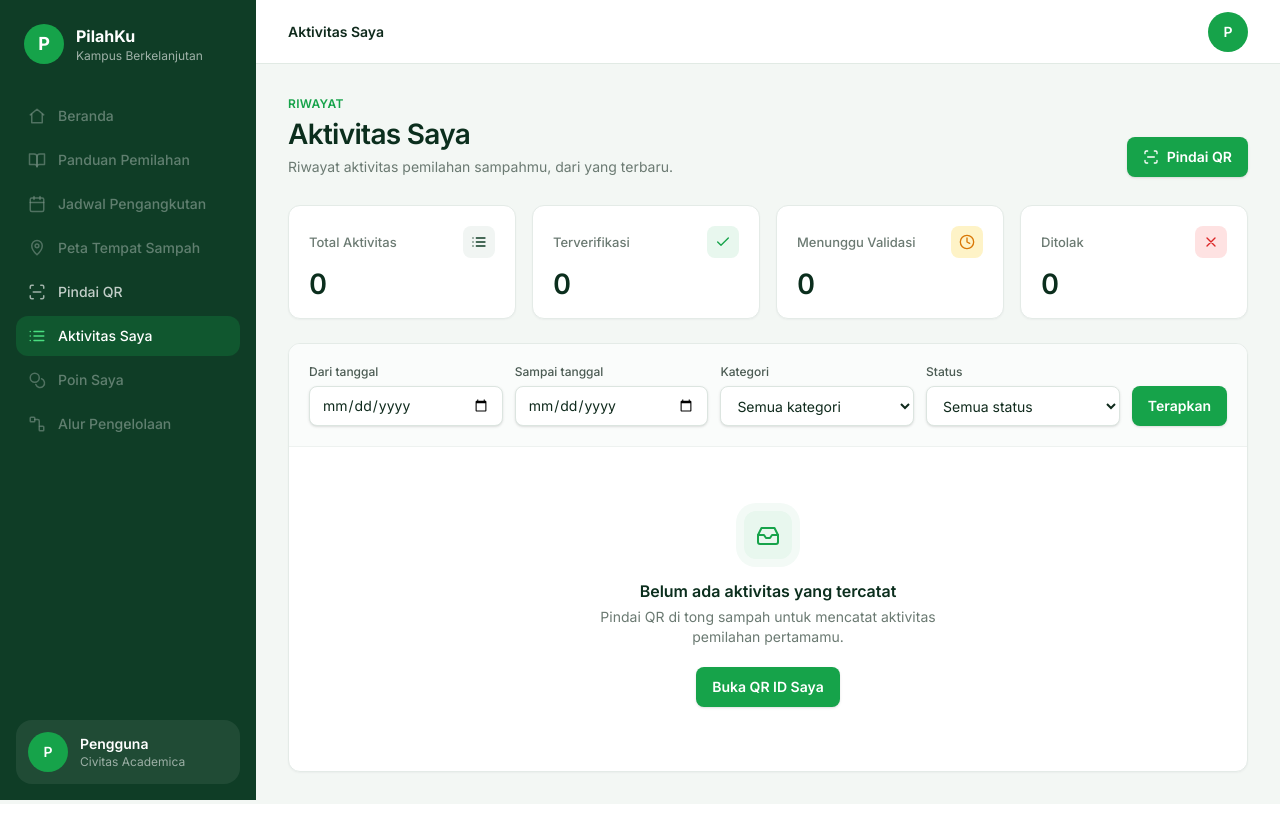
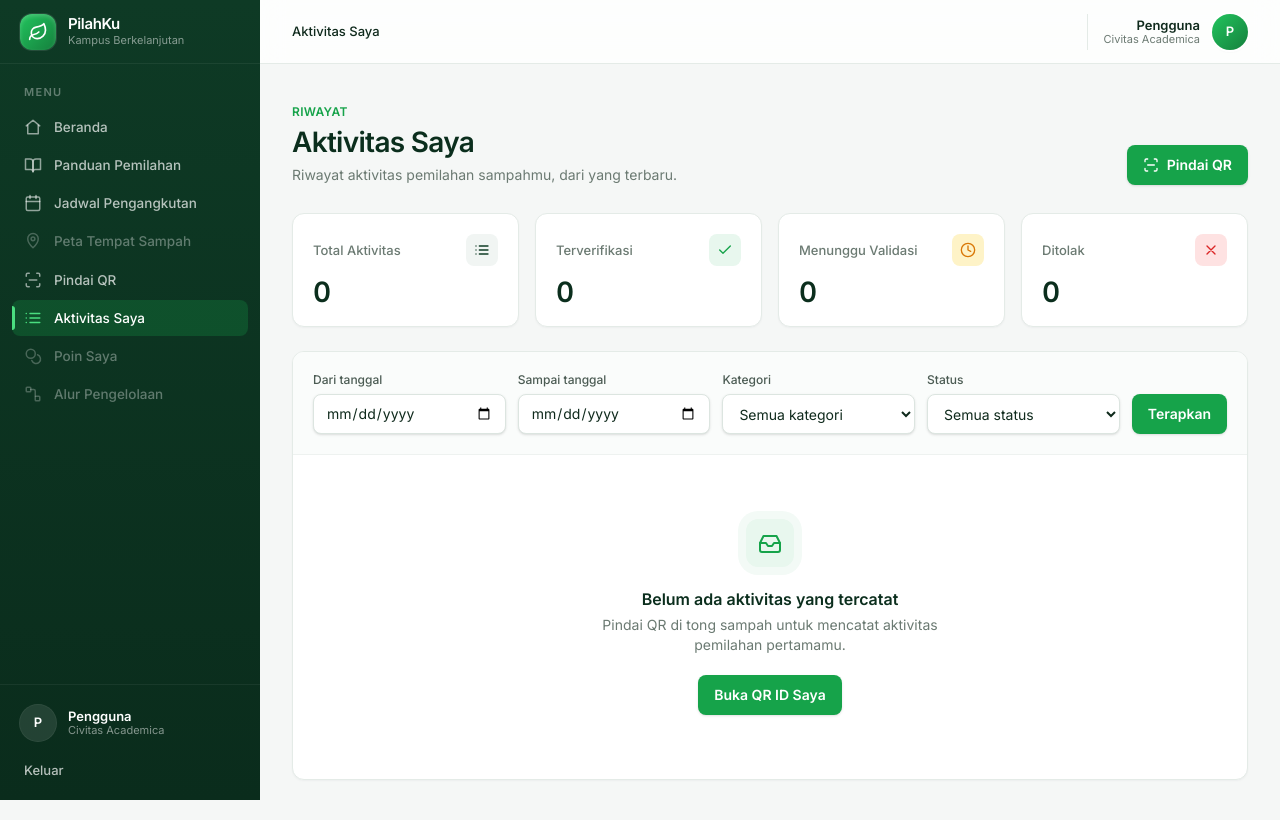
Before and after one commit to SI4802-KEL-BC/SI4802-KEL-BC, a Laravel app: page /aktivitas in a window 1280 px wide. Run offline with Laravel 12, Linux system fonts and the light colour scheme; the visitor is signed in with stand-in values (Sample User, id 1); data comes from the database, SQL or seed files in the repository; data that the repository does not hold is empty; style sheets or scripts are compiled from the project's sources.

Commit message:
SCRUM-38 feat(PBI-15): rapikan tampilan status verifikasi & halaman aktivitas

```diff
--- a/resources/views/layouts/app.blade.php
+++ b/resources/views/layouts/app.blade.php
@@ -1,5 +1,5 @@
 {{--
-    Layout utama PilahKu (sidebar hijau tua + topbar putih), mengikuti mockup Figma.
+    Layout utama PilahKu: sidebar hijau tua (gradasi) + topbar putih transparan.
 
     Section yang dipakai halaman:
         @section('judul', 'Judul Tab')              → <title>
@@ -22,9 +22,9 @@
 
     // Menu sidebar. 'siap' = halaman sudah dibuat; selain itu tampil redup (milik PBI lain).
     $menuUtama = [
-        ['label' => 'Beranda', 'ikon' => 'beranda', 'url' => '#', 'pola' => 'beranda*', 'siap' => false],
-        ['label' => 'Panduan Pemilahan', 'ikon' => 'buku', 'url' => '#', 'pola' => 'panduan*', 'siap' => false],
-        ['label' => 'Jadwal Pengangkutan', 'ikon' => 'kalender', 'url' => '#', 'pola' => 'jadwal*', 'siap' => false],
+        ['label' => 'Beranda', 'ikon' => 'beranda', 'url' => route('home'), 'pola' => '/', 'siap' => true],
+        ['label' => 'Panduan Pemilahan', 'ikon' => 'buku', 'url' => route('panduan.index'), 'pola' => 'panduan*', 'siap' => true],
+        ['label' => 'Jadwal Pengangkutan', 'ikon' => 'kalender', 'url' => route('schedules.public'), 'pola' => 'jadwal-pengangkutan*', 'siap' => true],
         ['label' => 'Peta Tempat Sampah', 'ikon' => 'pin', 'url' => '#', 'pola' => 'lokasi*', 'siap' => false],
         ['label' => 'Pindai QR', 'ikon' => 'pindai', 'url' => url('/pindai'), 'pola' => 'pindai*', 'siap' => true],
         ['label' => 'Aktivitas Saya', 'ikon' => 'daftar', 'url' => url('/aktivitas'), 'pola' => 'aktivitas*', 'siap' => true],
@@ -34,26 +34,33 @@
     $menuAdmin = [
         ['label' => 'Verifikasi Manual', 'ikon' => 'perisai', 'url' => url('/admin/verifikasi'), 'pola' => 'admin/verifikasi*', 'siap' => true],
         ['label' => 'QR Tong Sampah', 'ikon' => 'qr', 'url' => url('/admin/qr-tong'), 'pola' => 'admin/qr-tong*', 'siap' => true],
+        ['label' => 'Kelola Jadwal', 'ikon' => 'kalender', 'url' => route('admin.schedules.index'), 'pola' => 'admin/jadwal-pengangkutan*', 'siap' => true],
+        ['label' => 'Kelola Lokasi', 'ikon' => 'pin', 'url' => route('admin.lokasi.index'), 'pola' => 'admin/lokasi*', 'siap' => true],
+        ['label' => 'Kelola Kategori', 'ikon' => 'sampah', 'url' => route('kategori.index'), 'pola' => 'kategori*', 'siap' => true],
     ];
     $polos = trim($__env->yieldContent('polos')) !== '';
 @endphp
 <!DOCTYPE html>
-<html lang="id">
+<html lang="id" class="h-full">
 <head>
     <meta charset="utf-8">
     <meta name="viewport" content="width=device-width, initial-scale=1">
     <meta name="csrf-token" content="{{ csrf_token() }}">
+    <meta name="theme-color" content="#0B2E1D">
     <title>@yield('judul', 'PilahKu')</title>
     <link rel="preconnect" href="https://fonts.googleapis.com">
     <link rel="preconnect" href="https://fonts.gstatic.com" crossorigin>
     <link href="https://fonts.googleapis.com/css2?family=Inter:wght@400;500;600;700&display=swap" rel="stylesheet">
     @vite(['resources/css/app.css', 'resources/js/app.js'])
     <style>
-        body { font-family: 'Inter', ui-sans-serif, system-ui, sans-serif; }
-        dialog::backdrop { background: rgba(15, 42, 28, .45); }
+        body { font-family: 'Inter', ui-sans-serif, system-ui, sans-serif; font-feature-settings: 'cv11', 'ss01', 'ss03'; }
+        dialog::backdrop { background: rgba(11, 46, 29, .45); backdrop-filter: blur(2px); }
+        ::selection { background: #BBF7D0; color: #0B2E1D; }
+        #sidebar nav::-webkit-scrollbar { width: 6px; }
+        #sidebar nav::-webkit-scrollbar-thumb { background: rgba(255, 255, 255, .12); border-radius: 9999px; }
     </style>
 </head>
-<body class="min-h-screen bg-[#F3F7F4] text-[#0F2A1C] antialiased">
+<body class="min-h-full bg-[#F5F7F6] text-[#0F2A1C] antialiased">
 
 @if ($polos)
     <main class="flex min-h-screen items-center justify-center p-6">
@@ -61,87 +68,118 @@
     </main>
 @else
     {{-- Lapisan gelap saat sidebar dibuka di HP --}}
-    <div id="lapisan-sidebar" class="fixed inset-0 z-30 hidden bg-black/40 lg:hidden" onclick="toggleSidebar(false)"></div>
+    <div id="lapisan-sidebar" class="fixed inset-0 z-30 hidden bg-[#0B2E1D]/50 backdrop-blur-[2px] lg:hidden" onclick="toggleSidebar(false)"></div>
 
     {{-- SIDEBAR --}}
-    <aside id="sidebar" class="fixed inset-y-0 left-0 z-40 flex w-64 -translate-x-full flex-col bg-[#0F3D26] text-white transition-transform lg:translate-x-0">
-        <div class="flex items-center gap-3 px-6 pt-6 pb-8">
-            <span class="grid h-10 w-10 place-items-center rounded-full bg-[#16A34A] text-lg font-bold">P</span>
+    <aside id="sidebar" class="fixed inset-y-0 left-0 z-40 flex w-[260px] -translate-x-full flex-col bg-gradient-to-b from-[#0E3A25] to-[#0A2C1C] text-white shadow-xl shadow-black/10 transition-transform duration-200 lg:translate-x-0 lg:shadow-none">
+        {{-- Merek --}}
+        <div class="flex h-16 items-center gap-3 border-b border-white/[.06] px-5">
+            <span class="grid h-9 w-9 place-items-center rounded-xl bg-gradient-to-br from-[#22C55E] to-[#15803D] shadow-inner shadow-white/20 ring-1 ring-white/10">
+                <svg viewBox="0 0 24 24" class="h-5 w-5" fill="none" stroke="currentColor" stroke-width="2" stroke-linecap="round" stroke-linejoin="round" aria-hidden="true"><path d="M11 20A7 7 0 0 1 9.8 6.1C15.5 5 17 4.48 19 2c1 2 2 4.18 2 8 0 5.5-4.78 10-10 10Z"/><path d="M2 21c0-3 1.85-5.36 5.08-6C9.5 14.52 12 13 13 12"/></svg>
+            </span>
             <div class="leading-tight">
-                <p class="text-base font-bold">PilahKu</p>
-                <p class="text-xs text-white/60">Kampus Berkelanjutan</p>
+                <p class="text-[15px] font-semibold tracking-tight">PilahKu</p>
+                <p class="text-[11px] text-white/50">Kampus Berkelanjutan</p>
             </div>
+            <button type="button" class="ml-auto rounded-lg p-1.5 text-white/60 hover:bg-white/10 hover:text-white lg:hidden" onclick="toggleSidebar(false)" aria-label="Tutup menu">
+                @include('partials.ikon', ['n' => 'silang', 'c' => 'h-5 w-5'])
+            </button>
         </div>
 
-        <nav class="flex-1 space-y-1 overflow-y-auto px-4">
-            @foreach ($menuUtama as $item)
-                @php $aktif = request()->is($item['pola']); @endphp
-                <a href="{{ $item['url'] }}"
-                   class="flex items-center gap-3 rounded-xl px-3 py-2.5 text-sm font-medium transition
-                          {{ $aktif ? 'bg-[#16A34A]/25 text-white' : 'text-white/75 hover:bg-white/10 hover:text-white' }}
-                          {{ $item['siap'] ? '' : ($aktif ? 'pointer-events-none' : 'pointer-events-none opacity-45') }}"
-                   @if (! $item['siap']) aria-disabled="true" title="Belum tersedia" @endif>
-                    <span class="{{ $aktif ? 'text-[#4ADE80]' : 'text-white/60' }}">@include('partials.ikon', ['n' => $item['ikon'], 'c' => 'h-[18px] w-[18px]'])</span>
-                    {{ $item['label'] }}
-                </a>
-            @endforeach
+        <nav class="flex-1 overflow-y-auto px-3 py-5">
+            <p class="px-3 pb-2 text-[11px] font-semibold tracking-[.12em] text-white/35">MENU</p>
+            <div class="space-y-0.5">
+                @foreach ($menuUtama as $item)
+                    @php $aktif = request()->is($item['pola']); @endphp
+                    <a href="{{ $item['url'] }}"
+                       class="group relative flex items-center gap-3 rounded-lg px-3 py-2 text-[13.5px] font-medium transition-colors
+                              {{ $aktif ? 'bg-[#16A34A]/25 text-white' : 'text-white/70 hover:bg-white/[.06] hover:text-white' }}
+                              {{ $item['siap'] ? '' : 'pointer-events-none' }}"
+                       @if (! $item['siap']) aria-disabled="true" title="Belum tersedia" @endif>
+                        @if ($aktif)
+                            <span class="absolute inset-y-1.5 left-0 w-[3px] rounded-r-full bg-[#4ADE80]" aria-hidden="true"></span>
+                        @endif
+                        <span class="{{ $aktif ? 'text-[#4ADE80]' : ($item['siap'] ? 'text-white/55 group-hover:text-white/80' : 'text-white/25') }}">@include('partials.ikon', ['n' => $item['ikon'], 'c' => 'h-[18px] w-[18px]'])</span>
+                        <span class="truncate {{ $item['siap'] ? '' : 'text-white/35' }}">{{ $item['label'] }}</span>
+                    </a>
+                @endforeach
+            </div>
 
             @if ($adalahAdmin)
-                <p class="px-3 pt-6 pb-2 text-[11px] font-semibold tracking-wider text-white/45">ADMIN</p>
-                @foreach ($menuAdmin as $item)
-                    @php $aktif = request()->is($item['pola']); @endphp
-                    <a href="{{ $item['url'] }}"
-                       class="flex items-center gap-3 rounded-xl px-3 py-2.5 text-sm font-medium transition
-                              {{ $aktif ? 'bg-[#16A34A]/25 text-white' : 'text-white/75 hover:bg-white/10 hover:text-white' }}">
-                        <span class="{{ $aktif ? 'text-[#4ADE80]' : 'text-white/60' }}">@include('partials.ikon', ['n' => $item['ikon'], 'c' => 'h-[18px] w-[18px]'])</span>
-                        {{ $item['label'] }}
-                    </a>
-                @endforeach
+                <p class="px-3 pt-7 pb-2 text-[11px] font-semibold tracking-[.12em] text-white/35">ADMIN</p>
+                <div class="space-y-0.5">
+                    @foreach ($menuAdmin as $item)
+                        @php $aktif = request()->is($item['pola']); @endphp
+                        <a href="{{ $item['url'] }}"
+                           class="group relative flex items-center gap-3 rounded-lg px-3 py-2 text-[13.5px] font-medium transition-colors
+                                  {{ $aktif ? 'bg-[#16A34A]/25 text-white' : 'text-white/70 hover:bg-white/[.06] hover:text-white' }}">
+                            @if ($aktif)
+                                <span class="absolute inset-y-1.5 left-0 w-[3px] rounded-r-full bg-[#4ADE80]" aria-hidden="true"></span>
+                            @endif
+                            <span class="{{ $aktif ? 'text-[#4ADE80]' : 'text-white/55 group-hover:text-white/80' }}">@include('partials.ikon', ['n' => $item['ikon'], 'c' => 'h-[18px] w-[18px]'])</span>
+                            {{ $item['label'] }}
+                        </a>
+                    @endforeach
+                </div>
             @endif
         </nav>
 
-        <div class="p-4">
-            <div class="flex items-center gap-3 rounded-2xl bg-white/[.07] p-3">
-                <span class="grid h-10 w-10 shrink-0 place-items-center rounded-full bg-[#16A34A] text-sm font-semibold">{{ $inisial ?: 'P' }}</span>
+        {{-- Profil --}}
+        <div class="border-t border-white/[.06] p-3">
+            <a href="{{ route('profil.show') }}" class="flex items-center gap-3 rounded-xl px-2 py-2 hover:bg-white/[.06]" title="Lihat profil">
+                <span class="grid h-9 w-9 shrink-0 place-items-center rounded-full bg-white/10 text-[13px] font-semibold ring-1 ring-white/15">{{ $inisial ?: 'P' }}</span>
                 <div class="min-w-0 leading-tight">
-                    <p class="truncate text-sm font-semibold">{{ $namaPengguna }}</p>
-                    <p class="truncate text-xs text-white/55">{{ $adalahAdmin ? 'Admin' : 'Civitas Academica' }}@isset($saldoPoin) · {{ number_format($saldoPoin, 0, ',', '.') }} poin @endisset</p>
+                    <p class="truncate text-[13px] font-semibold">{{ $namaPengguna }}</p>
+                    <p class="truncate text-[11px] text-white/50">{{ $adalahAdmin ? 'Admin' : 'Civitas Academica' }}@isset($saldoPoin) · {{ number_format($saldoPoin, 0, ',', '.') }} poin @endisset</p>
                 </div>
-            </div>
+            </a>
+            @auth
+                <form method="POST" action="{{ route('logout') }}" class="mt-1">
+                    @csrf
+                    <button type="submit" class="w-full rounded-lg px-3 py-2 text-left text-[13px] font-medium text-white/70 hover:bg-white/[.06] hover:text-white">Keluar</button>
+                </form>
+            @endauth
         </div>
     </aside>
 
     {{-- AREA KONTEN --}}
-    <div class="lg:pl-64">
-        <header class="sticky top-0 z-20 flex h-16 items-center gap-3 border-b border-[#E1EAE4] bg-white/95 px-4 backdrop-blur sm:px-8">
-            <button type="button" class="-ml-1 rounded-lg p-2 text-[#5B6B62] hover:bg-[#F3F7F4] lg:hidden" onclick="toggleSidebar(true)" aria-label="Buka menu">
+    <div class="lg:pl-[260px]">
+        <header class="sticky top-0 z-20 flex h-16 items-center gap-3 border-b border-[#E4EBE7] bg-white/80 px-4 backdrop-blur-md sm:px-8">
+            <button type="button" class="-ml-1 rounded-lg p-2 text-[#5B6B62] hover:bg-[#F1F5F3] lg:hidden" onclick="toggleSidebar(true)" aria-label="Buka menu">
                 @include('partials.ikon', ['n' => 'menu'])
             </button>
 
-            <nav class="min-w-0 flex-1 truncate text-sm text-[#5B6B62]">
+            <nav class="min-w-0 flex-1 truncate text-[13px] text-[#6B7A72]" aria-label="Breadcrumb">
                 @hasSection('breadcrumb')
                     @yield('breadcrumb')
                 @else
-                    <span class="font-semibold text-[#0F2A1C]">@yield('halaman')</span>
+                    <span class="font-medium text-[#0F2A1C]">@yield('halaman')</span>
                 @endif
             </nav>
 
             @stack('navbar-aksi')
 
             @isset($saldoPoin)
-                <span class="hidden items-center gap-2 rounded-full bg-[#E8F7EE] px-3 py-1.5 text-sm font-semibold text-[#15803D] sm:inline-flex">
-                    <span class="grid h-5 w-5 place-items-center rounded-full bg-[#16A34A] text-[11px] text-white">+</span>
+                <span class="hidden items-center gap-2 rounded-full bg-[#ECFDF3] px-3 py-1.5 text-sm font-semibold text-[#15803D] ring-1 ring-[#BBF7D0] sm:inline-flex">
+                    @include('partials.ikon', ['n' => 'koin', 'c' => 'h-4 w-4'])
                     {{ number_format($saldoPoin, 0, ',', '.') }} poin
                 </span>
             @endisset
-            <span class="grid h-10 w-10 place-items-center rounded-full bg-[#16A34A] text-sm font-semibold text-white" title="{{ $namaPengguna }}">{{ $inisial ?: 'P' }}</span>
+
+            <div class="flex items-center gap-3 border-l border-[#E4EBE7] pl-3 sm:pl-4">
+                <div class="hidden text-right leading-tight sm:block">
+                    <p class="text-[13px] font-semibold">{{ $namaPengguna }}</p>
+                    <p class="text-[11px] text-[#6B7A72]">{{ $adalahAdmin ? 'Admin' : 'Civitas Academica' }}</p>
+                </div>
+                <span class="grid h-9 w-9 place-items-center rounded-full bg-gradient-to-br from-[#22C55E] to-[#15803D] text-[13px] font-semibold text-white ring-2 ring-white shadow-sm" title="{{ $namaPengguna }}">{{ $inisial ?: 'P' }}</span>
+            </div>
         </header>
 
-        <main class="mx-auto w-full @yield('lebar', 'max-w-6xl') px-4 py-8 sm:px-8">
+        <main class="mx-auto w-full @yield('lebar', 'max-w-6xl') px-4 py-8 sm:px-8 lg:py-10">
             @if (session('status'))
-                <div class="mb-6 flex items-start gap-3 rounded-2xl border border-[#BBE5CA] bg-[#E8F7EE] px-5 py-4 text-sm text-[#15803D]">
-                    @include('partials.ikon', ['n' => 'centang', 'c' => 'mt-0.5 h-5 w-5 shrink-0'])
-                    <span>{{ session('status') }}</span>
+                <div role="status" class="mb-6 flex items-start gap-3 rounded-xl border border-[#BBF7D0] bg-[#F0FDF4] px-4 py-3 text-sm text-[#166534] shadow-sm">
+                    <span class="mt-0.5 grid h-5 w-5 shrink-0 place-items-center rounded-full bg-[#16A34A] text-white">@include('partials.ikon', ['n' => 'centang', 'c' => 'h-3 w-3'])</span>
+                    <span class="font-medium">{{ session('status') }}</span>
                 </div>
             @endif
 
@@ -155,6 +193,7 @@
         document.getElementById('sidebar')?.classList.toggle('-translate-x-full', !buka);
         document.getElementById('lapisan-sidebar')?.classList.toggle('hidden', !buka);
     }
+    document.addEventListener('keydown', (e) => { if (e.key === 'Escape') toggleSidebar(false); });
 </script>
 @stack('skrip')
 </body>
```
Also changed, not shown: resources/views/admin/qr-tong/index.blade.php (+6 -6 lines), resources/views/admin/verifikasi/index.blade.php (+16 -16 lines), resources/views/admin/verifikasi/show.blade.php (+17 -17 lines), resources/views/aktivitas/show.blade.php (+30 -25 lines), resources/views/partials/badge-status.blade.php (+4 -4 lines), resources/views/partials/status-verifikasi.blade.php (+10 -10 lines), resources/views/pindai.blade.php (+19 -19 lines), tests/Feature/PBI13/NavigasiAntarHalamanTest.php (+47 -1 lines).
